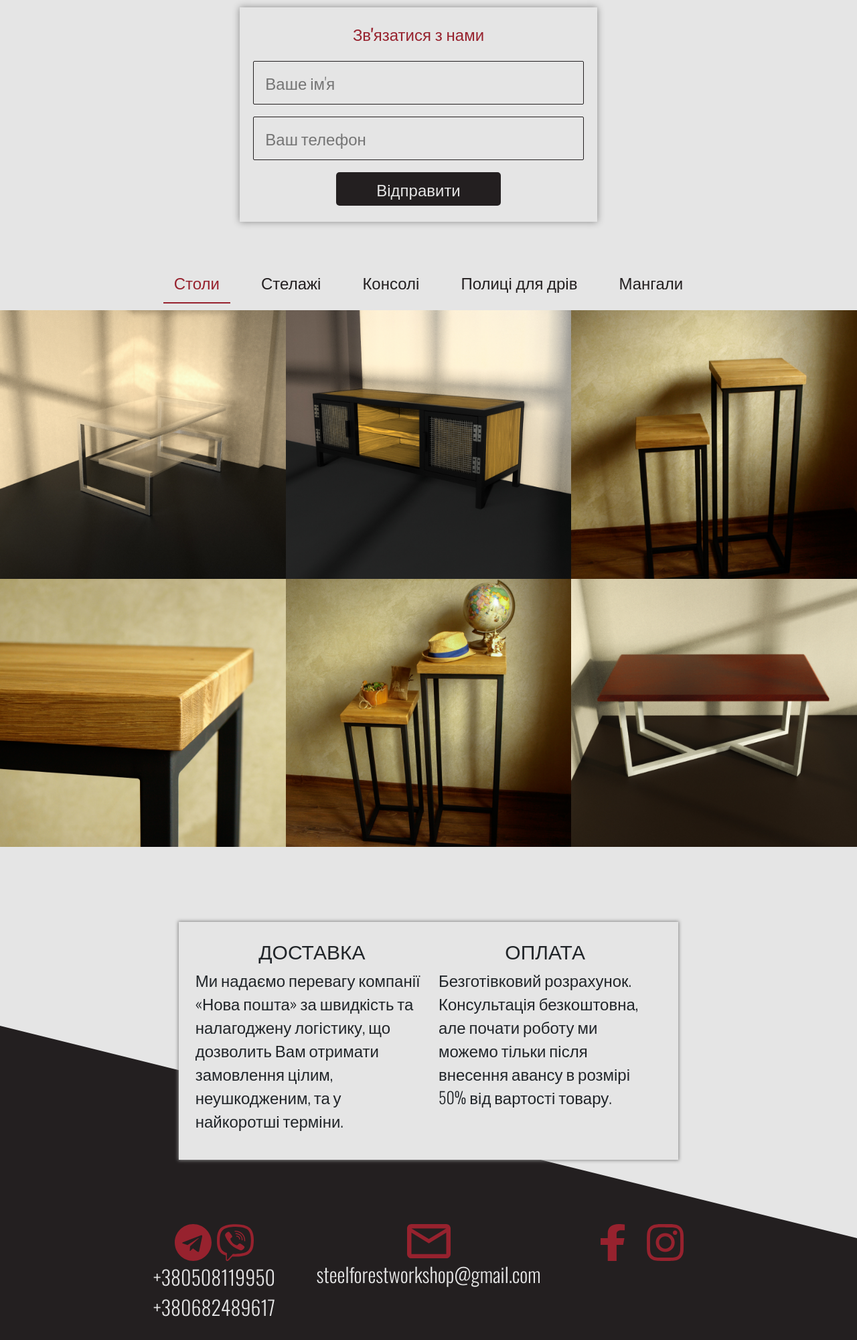
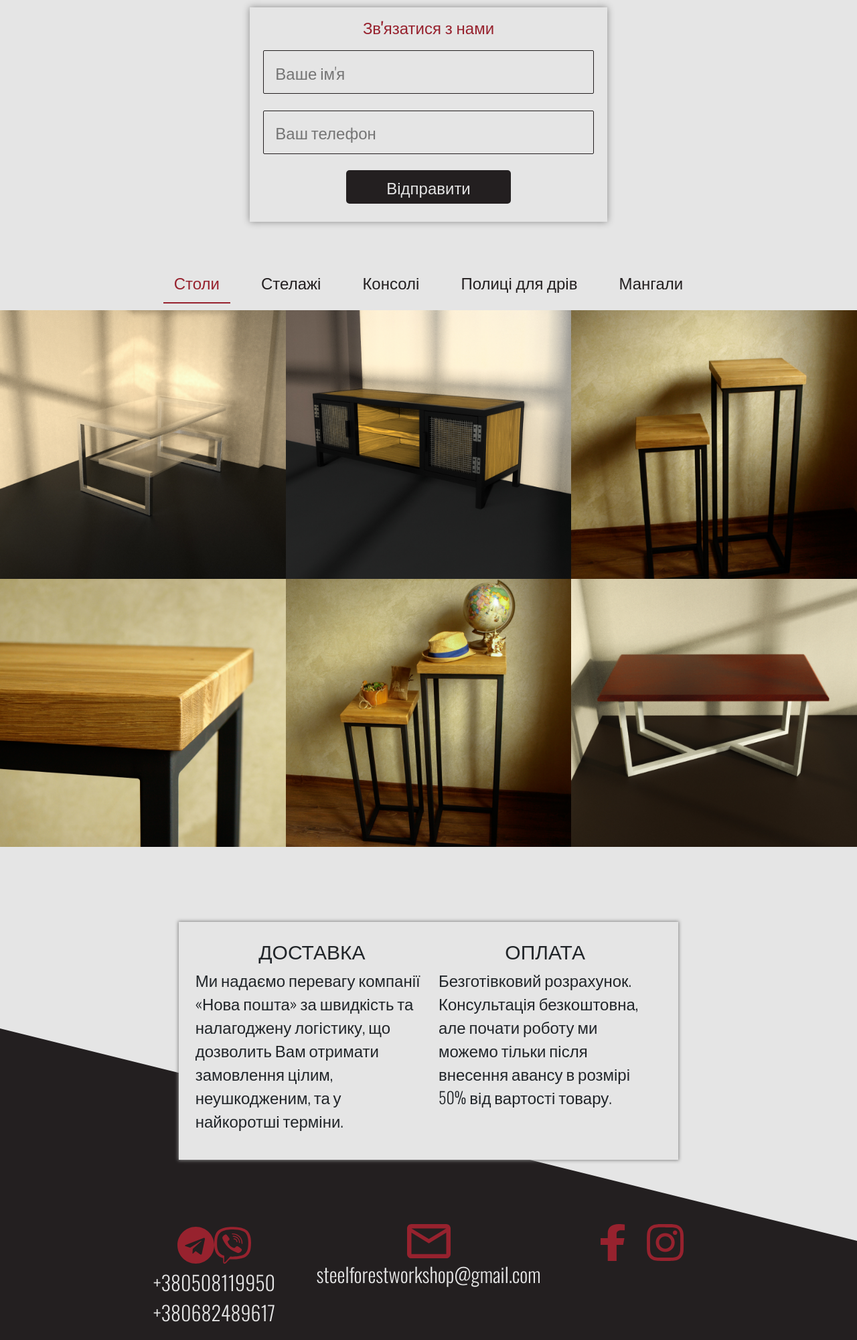
Before and after one commit to StepanPetei/steel-forest, a plain HTML site: page index.html in a window 1280 px wide. Shown: the part 1232-3232 px from the top of the page at 67% size. Drawn offline with nearby package versions, Linux system fonts and the light colour scheme.

Commit message:
Contact form fix

```diff
--- a/index.html
+++ b/index.html
@@ -101,7 +101,7 @@
     </header>
 
     <div id="contact-us" class="container-fluid">
-      <div class="row col-12 py-4 px-0">
+      <div class="row py-4 px-0">
         <form action="/scripts/php/mail.php" method="post" enctype="text/plain"
           class="d-flex flex-column justify-content-center align-content-center justify-content-around col-12 col-sm-8 col-lg-6 col-xl-5 mx-auto">
           <h3>Зв'язатися з нами</h3>
@@ -250,8 +250,8 @@
         class="container-fluid d-flex flex-column flex-md-row align-items-center justify-content-start align-items-md-start justify-content-md-center py-5 pb-md-0">
         <div class="col-12 col-md-3 col-lg-2 d-flex flex-column align-items-center pb-2 pb-md-0">
           <div class="d-flex flex-row">
-            <a href="tg://resolve?domain=steel_forest"><img class="pr-1 pl-1" src="img/telegram.svg" alt="" /></a>
-            <a href="viber://chat?number=%2B380508119950"><img class="pr-1 pl-1" src="img/viber.svg" alt="" /></a>
+            <a href="tg://resolve?domain=steel_forest"><img class="py-1" src="img/telegram.svg" alt="" /></a>
+            <a href="viber://add?number=%2B380508119950"><img class="py-1" src="img/viber.svg" alt="" /></a>
           </div>
           <p><a href="tel:+380508119950">+380508119950</a><br /><a href="tel:+380682489617">+380682489617</a></p>
         </div>
--- a/styles/main.scss
+++ b/styles/main.scss
@@ -143,8 +143,12 @@ nav {
 #contact-us {
   position        : relative;
   z-index         : 0;
-  padding         : 0px auto;
+  padding         : 0px auto !important;
   background-color: #e5e5e5 !important;
+
+  .row {
+    margin: auto 0 !important;
+  }
 
   form {
     height    : 40vh !important;
@@ -178,6 +182,7 @@ nav {
       font-weight     : 300;
       height          : 65px;
       padding-left    : 17px;
+      margin          : auto;
       width           : 100%;
 
       [placeholder] {
@@ -189,6 +194,7 @@ nav {
       background-color: #231F20;
       color           : #e5e5e5;
       font-size       : 1.5em;
+      margin: auto;
       padding         : 7px 18px;
       border          : none;
       border-radius   : 5px;
@@ -320,13 +326,13 @@ footer {
 }
 
 #footer__contacts {
-  position     : relative;
-  z-index      : 1;
-  color        : #e5e5e5;
+  position: relative;
+  z-index : 1;
+  color   : #e5e5e5;
 
   a {
     text-decoration: none;
-    color: #e5e5e5;
+    color          : #e5e5e5;
   }
 
   p {
--- a/styles/mediaqueries.scss
+++ b/styles/mediaqueries.scss
@@ -282,7 +282,7 @@
   #contact-us form {
     margin : 30px 0;
     height : 40vh !important;
-    padding: 15px 0;
+    padding: 15px;
 
     input {
       width: 100%;
@@ -291,7 +291,6 @@
     button {
       width  : 100%;
       padding: 7px auto;
-
     }
   }
 
@@ -312,6 +311,8 @@
     width: 75%;
   }
 
+
+
   .sm-display-none {
     display: none !important;
   }
```
Also changed, not shown: styles/main.css, styles/mediaqueries.css.
